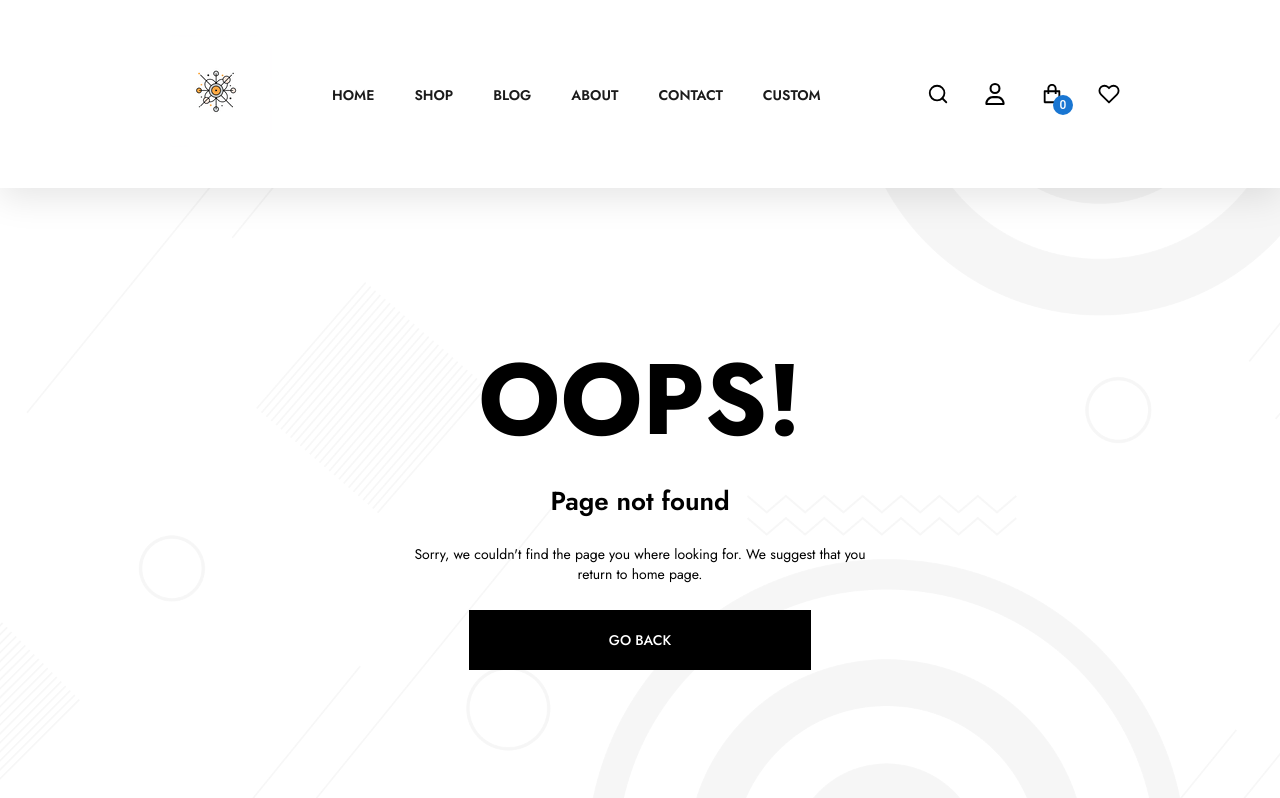
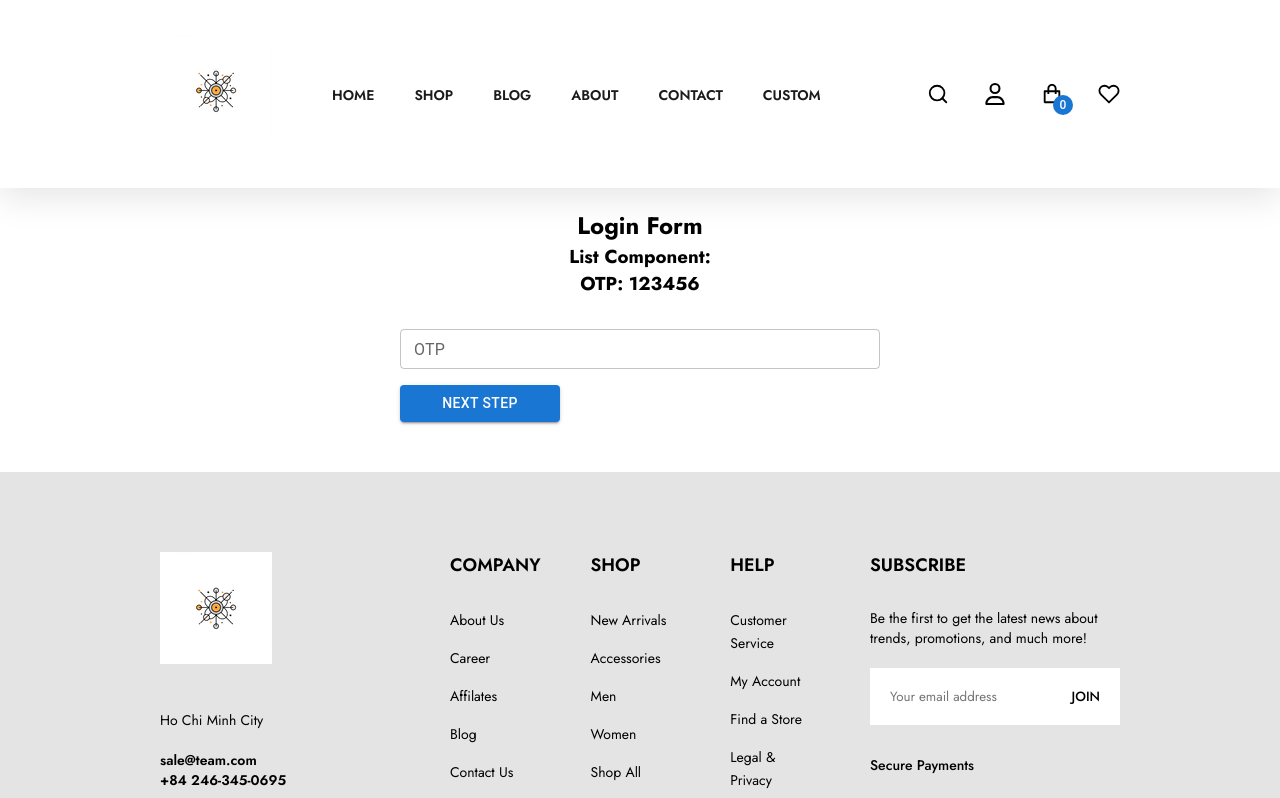
Before and after one commit to hohuyhoangg/ecommerce-website-reactjs, a React (Create React App) app: page /custom-login-otp in a window 1280 px wide. Shown: the top 798 px of the page. Built offline with nearby package versions, Linux system fonts and the light colour scheme.

Commit message:
ADD  follow login

```diff
--- a/src/App.js
+++ b/src/App.js
@@ -24,6 +24,8 @@ import { Toaster } from "react-hot-toast";
 import RegisterUserStep1 from "../src/Pages/Custom/RegisterUserStep1";
 import RegisterUserStep2 from "../src/Pages/Custom/RegisterUserStep2";
 import RegisterUserStep3 from "../src/Pages/Custom/RegisterUserStep3";
+import LoginForm from "../src/Pages/Custom/LoginForm";
+import LoginFormOTP from "../src/Pages/Custom/LoginFormOtp";
 
 const App = () => {
   return (
@@ -50,6 +52,8 @@ const App = () => {
           <Route path="/register-user-step-private-information" element={<RegisterUserStep2 />} />
           <Route path="/register-user-step-custom-information" element={<RegisterUserStep3 />} />
           {/* Login Form */}
+          <Route path="/custom-login" element={<LoginForm />} />
+          <Route path="/custom-login-otp" element={<LoginFormOTP />} />
           <Route path="*" element={<NotFound />} />
         </Routes>
         <Footer />
--- a/src/Components/Custom/CustomPage.jsx
+++ b/src/Components/Custom/CustomPage.jsx
@@ -17,7 +17,14 @@ const CustomPage = () => {
           >
             Follow Register User
           </Button>
-          <Button sx={{ width: '200px' }} variant="contained" color="primary" disabled>Follow </Button>
+          <Button
+            sx={{ width: '200px' }}
+            variant="contained"
+            color="primary"
+            href="/custom-login"
+          >
+            Follow Login Form
+          </Button>
           <Button sx={{ width: '200px' }} variant="contained" color="primary" disabled>Follow </Button>
           <Button sx={{ width: '200px' }} variant="contained" color="primary" disabled>Follow </Button>
         </Stack>
--- /dev/null
+++ b/src/Pages/Custom/LoginForm.jsx
@@ -0,0 +1,42 @@
+import React from "react";
+import { useNavigate } from "react-router-dom";
+import "./Register.css";
+import "swiper/css";
+import { Button, Stack, TextField } from "@mui/material";
+
+const LoginForm = () => {
+  const navigate = useNavigate();
+
+  const handleSubmit = (event) => {
+    event.preventDefault();
+    alert("Login Successfully");
+    navigate("/custom-login-otp");
+  };
+
+  return (
+    <div className="registerSection">
+      <h2>Login Form</h2>
+      <h3>List Component: </h3>
+      <form onSubmit={handleSubmit}>
+        <Stack spacing={2} direction="column" sx={{ marginTop: '2rem' }}>
+          <TextField
+            label="Username"
+            variant="outlined"
+            fullWidth
+            size="small" sx={{ width: "30rem" }}
+          />
+          <TextField
+            label="Password"
+            type="password"
+            variant="outlined"
+            fullWidth
+            size="small" sx={{ width: "30rem" }}
+          />
+          <Button type="submit" variant="contained" sx={{ width: "10rem" }}>Next Step</Button>
+        </Stack>
+      </form>
+    </div>
+  );
+};
+
+export default LoginForm;
--- /dev/null
+++ b/src/Pages/Custom/LoginFormOtp.jsx
@@ -0,0 +1,47 @@
+import React, { useState } from "react";
+import { useNavigate } from "react-router-dom";
+import "./Register.css";
+import "swiper/css";
+import { Button, Stack, TextField } from "@mui/material";
+
+const LoginFormOTP = () => {
+  const navigate = useNavigate();
+  const [otp, setOtp] = useState("");
+  const [error, setError] = useState("");
+
+  const handleSubmit = (event) => {
+    event.preventDefault();
+    if (otp === "123456") { // Replace with actual OTP validation logic
+      alert("Login Successfully");
+      navigate("/custom");
+    } else {
+      setError("Invalid OTP. Please try again.");
+    }
+  };
+
+  return (
+    <div className="registerSection">
+      <h2>Login Form</h2>
+      <h3>List Component: </h3>
+      <h3>OTP: 123456</h3>
+      <form onSubmit={handleSubmit}>
+        <Stack spacing={2} direction="column" sx={{ marginTop: '2rem' }}>
+          <TextField
+            label="OTP"
+            variant="outlined"
+            fullWidth
+            size="small"
+            sx={{ width: "30rem" }}
+            value={otp}
+            onChange={(e) => setOtp(e.target.value)}
+            error={!!error}
+            helperText={error}
+          />
+          <Button type="submit" variant="contained" sx={{ width: "10rem" }}>Next Step</Button>
+        </Stack>
+      </form>
+    </div>
+  );
+};
+
+export default LoginFormOTP;
```
